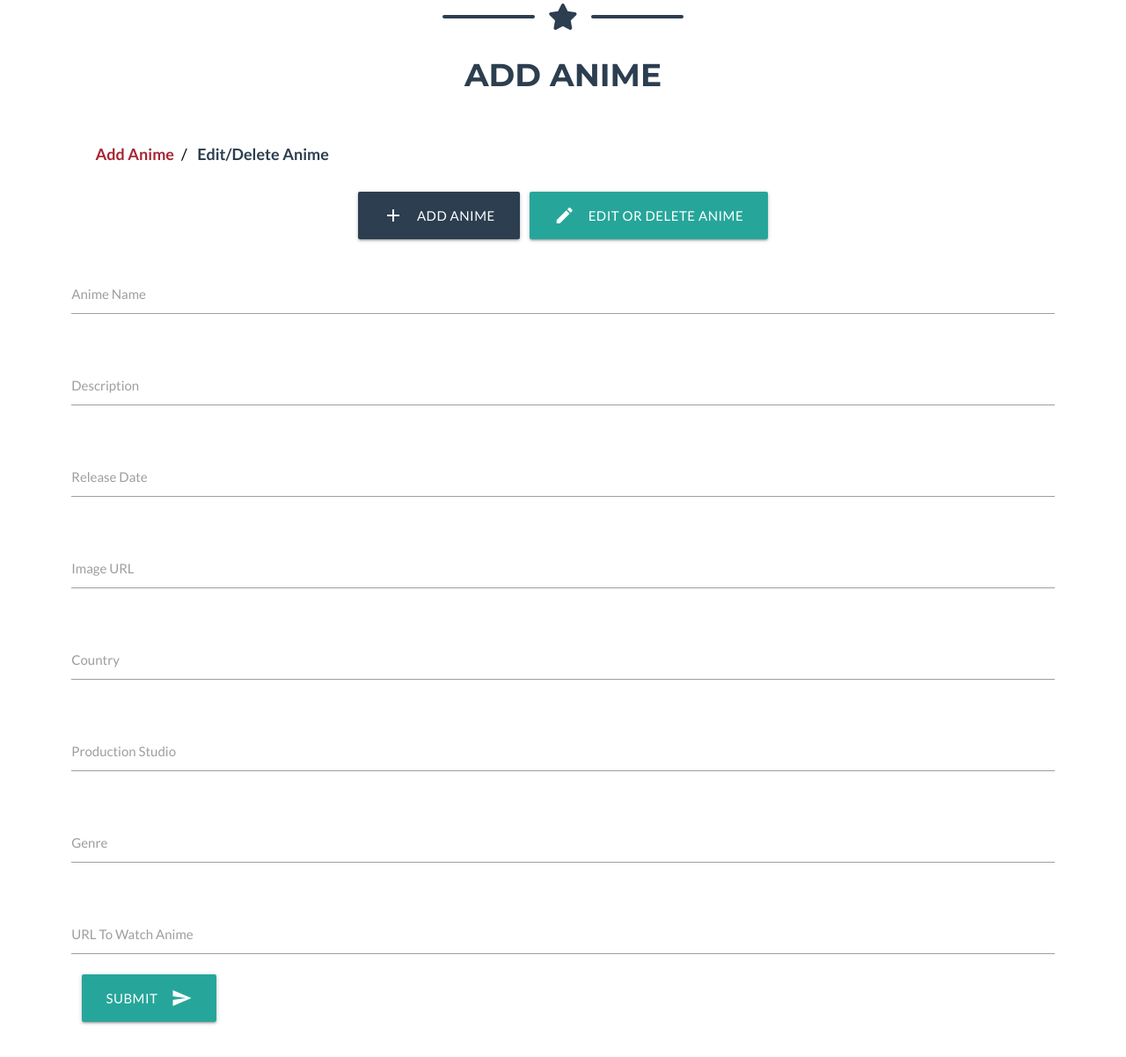
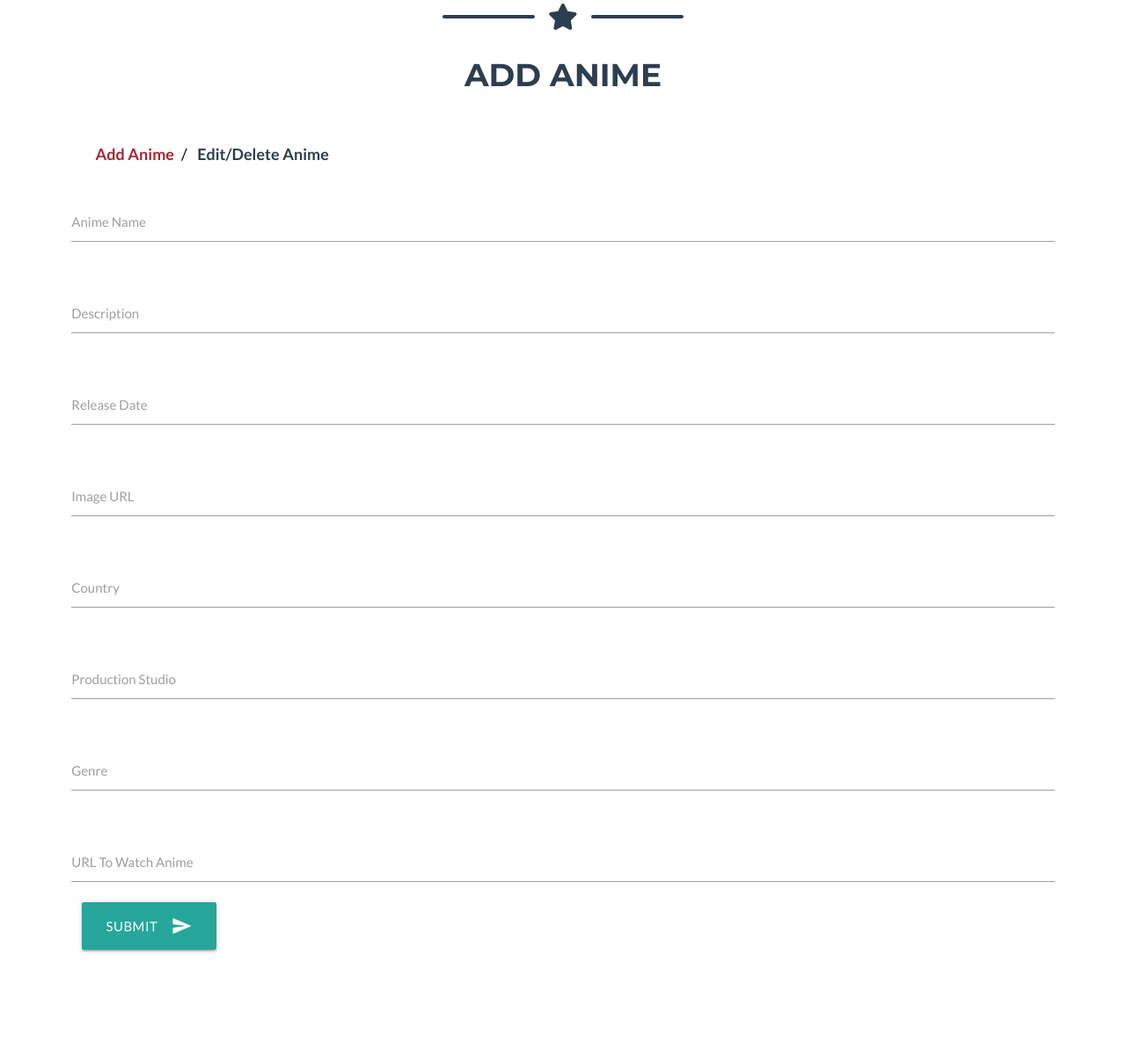
Before and after one commit to Code-Institute-Submissions/SkylerTrent-AnimeSuggestionBox, a Flask app: page /editor in a window 1280 px wide. Shown: the part 169-1371 px from the top of the page at 88% size. After the commit the page ends 1252 px from the top, so only its background shows below. Run offline with Flask 2, Linux system fonts and the light colour scheme; some libraries are stand-ins or nearby versions.

Commit message:
Removed Crud navigation buttons due to crowding breadcrumbs

```diff
--- a/templates/editor.html
+++ b/templates/editor.html
@@ -48,24 +48,6 @@
     <li><a href="/editor" class="active">Add Anime</a></li>
     <li><a href="/edit_anime_accordian">Edit/Delete Anime</a></li>
   </ul>
-</div>
-<!--FORM CRUD BUTTONS -->
-<div class="container-fluid">
-  <div class="row">
-    <div class="col-sm-12 col-lg-12" id="pge_link_container">
-      <ul>
-        <a
-          class="waves-effect waves-light btn-large edit_btns btn_pad ed_button"
-          ><i class="material-icons left">add</i>Add Anime</a
-        >
-        <a
-          class="waves-effect waves-light btn-large edit_btns btn_pad"
-          href="/edit_anime_accordian"
-          ><i class="material-icons left">edit</i>Edit or Delete Anime</a
-        >
-      </ul>
-    </div>
-  </div>
 </div>
 <div class="container">
   <!-- ANIME NAME -->
```
Also changed, not shown: templates/edit_anime.html (+0 -14 lines), templates/edit_anime_accordian.html (+0 -11 lines).
